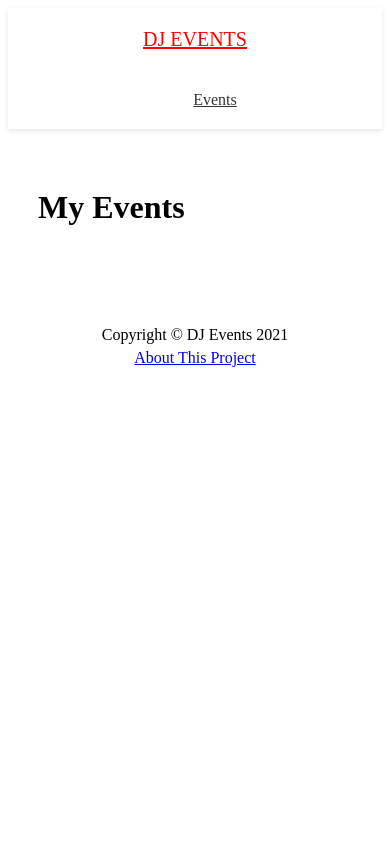
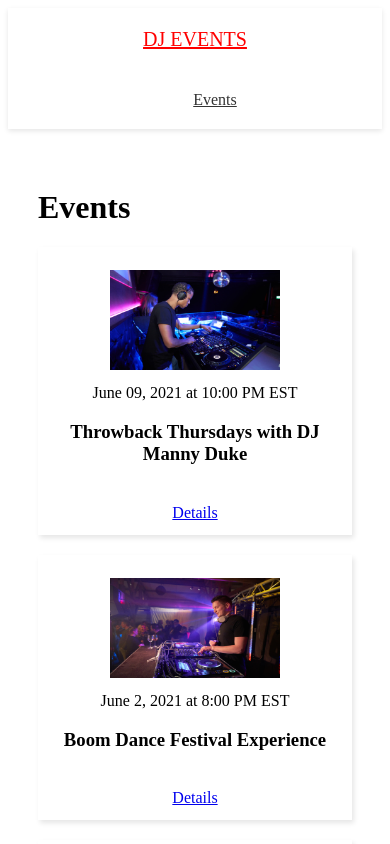
Before and after one commit to brhamill/dj-events-frontend, a Next.js app: page /events in a window 390 px wide. Shown: the top 844 px of the page. Built offline with nearby package versions, Linux system fonts and the light colour scheme; no server answers.

Commit message:
DIsplaying Events

```diff
--- /dev/null
+++ b/components/EventItem.tsx
@@ -0,0 +1,37 @@
+import Link from 'next/link'
+import Image from 'next/image'
+
+import { IEvent } from '@/interfaces/IEvent'
+import styles from '@/styles/EventItem.module.css'
+import { FunctionComponent } from 'react'
+
+type Props = {
+  evt: IEvent
+}
+
+export const EventItem: FunctionComponent<Props> = ({ evt }) => {
+  return (
+    <div className={styles.event}>
+      <div className={styles.img}>
+        <Image
+          src={evt.image ? evt.image : '/images/event-default.png'}
+          width={170}
+          height={100}
+        />
+      </div>
+
+      <div className={styles.info}>
+        <span>
+          {evt.date} at {evt.time}
+        </span>
+        <h3>{evt.name}</h3>
+      </div>
+
+      <div className={styles.link}>
+        <Link href={`/events/${evt.slug}`}>
+          <a className='btn'>Details</a>
+        </Link>
+      </div>
+    </div>
+  )
+}
--- /dev/null
+++ b/interfaces/IEvent.ts
@@ -0,0 +1,12 @@
+export interface IEvent {
+  id: number
+  name: string
+  slug: string
+  venue: string
+  address: string
+  performers: string
+  date: string
+  time: string
+  description: string
+  image: string
+}
--- a/pages/events/index.tsx
+++ b/pages/events/index.tsx
@@ -1,11 +1,34 @@
 import { Layout } from '@/components/Layout'
+import { API_URL } from '@/config/index'
+import { FunctionComponent } from 'react'
+import { IEvent } from '@/interfaces/IEvent'
+import { EventItem } from '@/components/EventItem'
 
-const EventsPage = () => {
+type Props = {
+  events: Array<IEvent>
+}
+
+const EventsPage: FunctionComponent<Props> = ({ events }) => {
   return (
     <Layout>
-      <h1>My Events</h1>
+      <h1>Events</h1>
+      {events.length === 0 && <h3>No events to show</h3>}
+
+      {events.map((evt) => (
+        <EventItem key={evt.id} evt={evt} />
+      ))}
     </Layout>
   )
 }
 
+export const getStaticProps = async () => {
+  const res = await fetch(`${API_URL}/api/events`)
+  const events = await res.json()
+
+  return {
+    props: { events },
+    revalidate: 1,
+  }
+}
+
 export default EventsPage
--- /dev/null
+++ b/styles/EventItem.module.css
@@ -0,0 +1,28 @@
+.event {
+  display: flex;
+  justify-content: space-between;
+  align-items: center;
+  margin: 20px 0;
+  padding: 13px;
+  box-shadow: 2px 3px 5px rgba(0, 0, 0, 0.1);
+}
+
+.img {
+  flex: 1;
+  margin: 10px;
+}
+
+.info {
+  flex: 2;
+}
+
+@media (max-width: 600px) {
+  .event {
+    flex-direction: column;
+    text-align: center;
+  }
+
+  .info {
+    margin-bottom: 20px;
+  }
+}
--- a/tsconfig.json
+++ b/tsconfig.json
@@ -17,7 +17,8 @@
     "paths": {
       "@/components/*": ["components/*"],
       "@/styles/*": ["styles/*"],
-      "@/config/*": ["config/*"]
+      "@/config/*": ["config/*"],
+      "@/interfaces/*": ["interfaces/*"]
     }
   },
   "include": ["next-env.d.ts", "**/*.ts", "**/*.tsx"],
```
Also changed, not shown: pages/index.tsx (+19 -17 lines).
